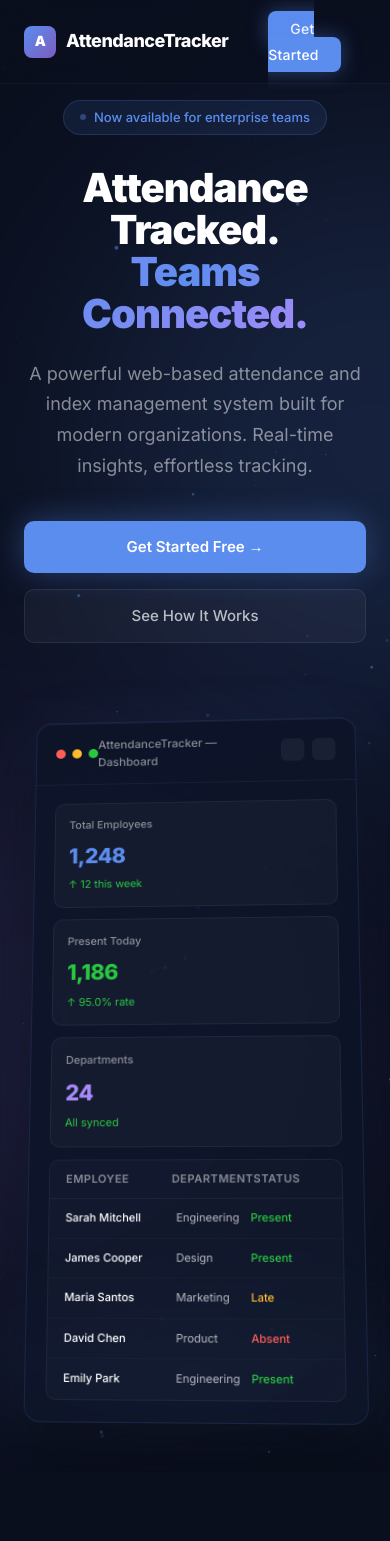
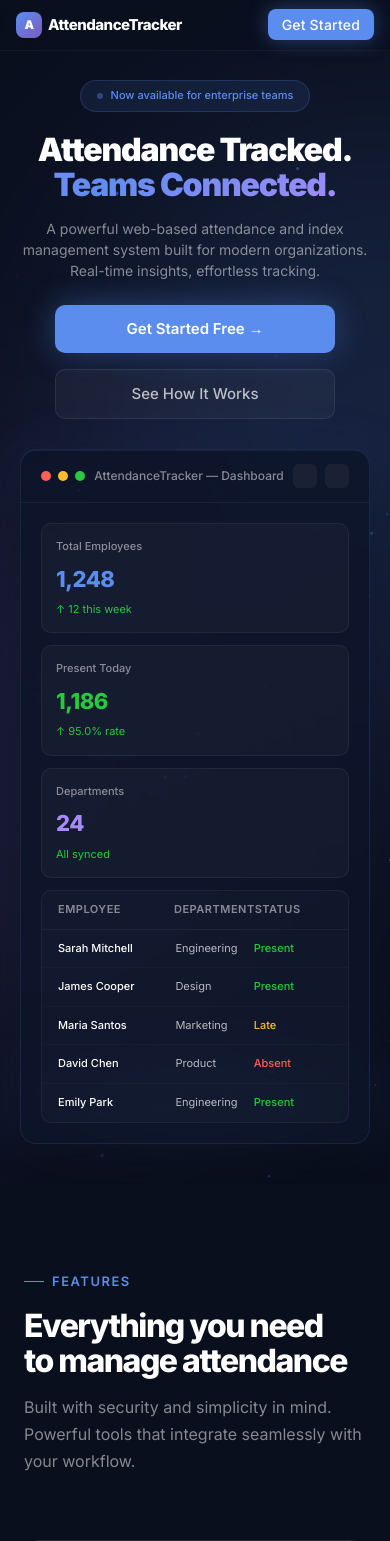
Before and after one commit to Mukund04Barca/attendance-tracker, a Django app: page / in a window 390 px wide. Shown: the top 1541 px of the page. Run offline with Django 4.2, Linux system fonts and the light colour scheme.

Commit message:
Fix mobile responsiveness of landing page header and hero

```diff
--- a/attendance/templates/attendance/landing.html
+++ b/attendance/templates/attendance/landing.html
@@ -832,11 +832,49 @@
       }
     }
 
-    @media (max-width: 600px) {
-      .hero h1 { letter-spacing: -1px; }
-      .hero-buttons { flex-direction: column; width: 100%; }
-      .btn-primary, .btn-secondary { width: 100%; text-align: center; }
-      nav .nav-links .hide-mobile { display: none; }
+    @media (max-width: 700px) {
+      .hide-mobile { display: none !important; }
+
+      nav { padding: 12px 16px; }
+      nav .logo { font-size: 15px; gap: 6px; }
+      nav .logo .logo-icon { width: 26px; height: 26px; font-size: 12px; }
+
+      nav .nav-links { gap: 10px; }
+      nav .nav-cta {
+        padding: 7px 14px;
+        font-size: 12px;
+        white-space: nowrap;
+      }
+
+      .hero { padding: 80px 20px 40px; }
+      .hero-badge { font-size: 11px; margin-bottom: 20px; }
+      .hero h1 {
+        font-size: 32px;
+        letter-spacing: -1.2px;
+        line-height: 1.1;
+        margin-bottom: 16px;
+      }
+      .hero p {
+        font-size: 14px;
+        line-height: 1.5;
+        margin-bottom: 24px;
+      }
+      .hero-buttons {
+        flex-direction: column;
+        width: 100%;
+        max-width: 280px;
+        margin: 0 auto;
+      }
+      .btn-primary, .btn-secondary {
+        width: 100%;
+        text-align: center;
+        padding: 12px 20px;
+      }
+
+      .hero-3d-scene { margin-top: 30px; }
+      .dashboard-card { width: 100%; transform: none !important; }
+      .dash-body { grid-template-columns: 1fr; }
+
       .dash-table-header, .dash-table-row {
         grid-template-columns: 1.5fr 1fr 1fr;
       }
```
